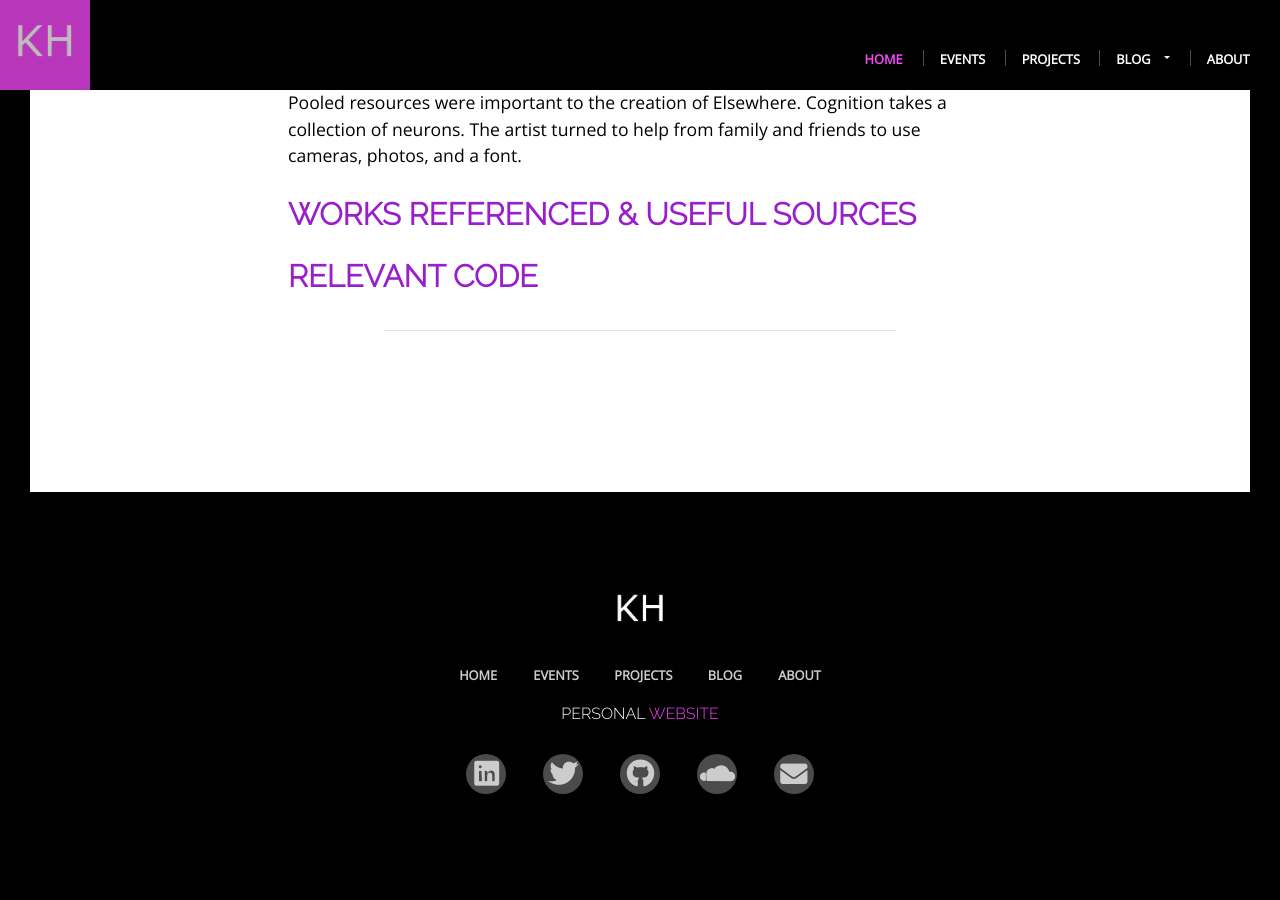
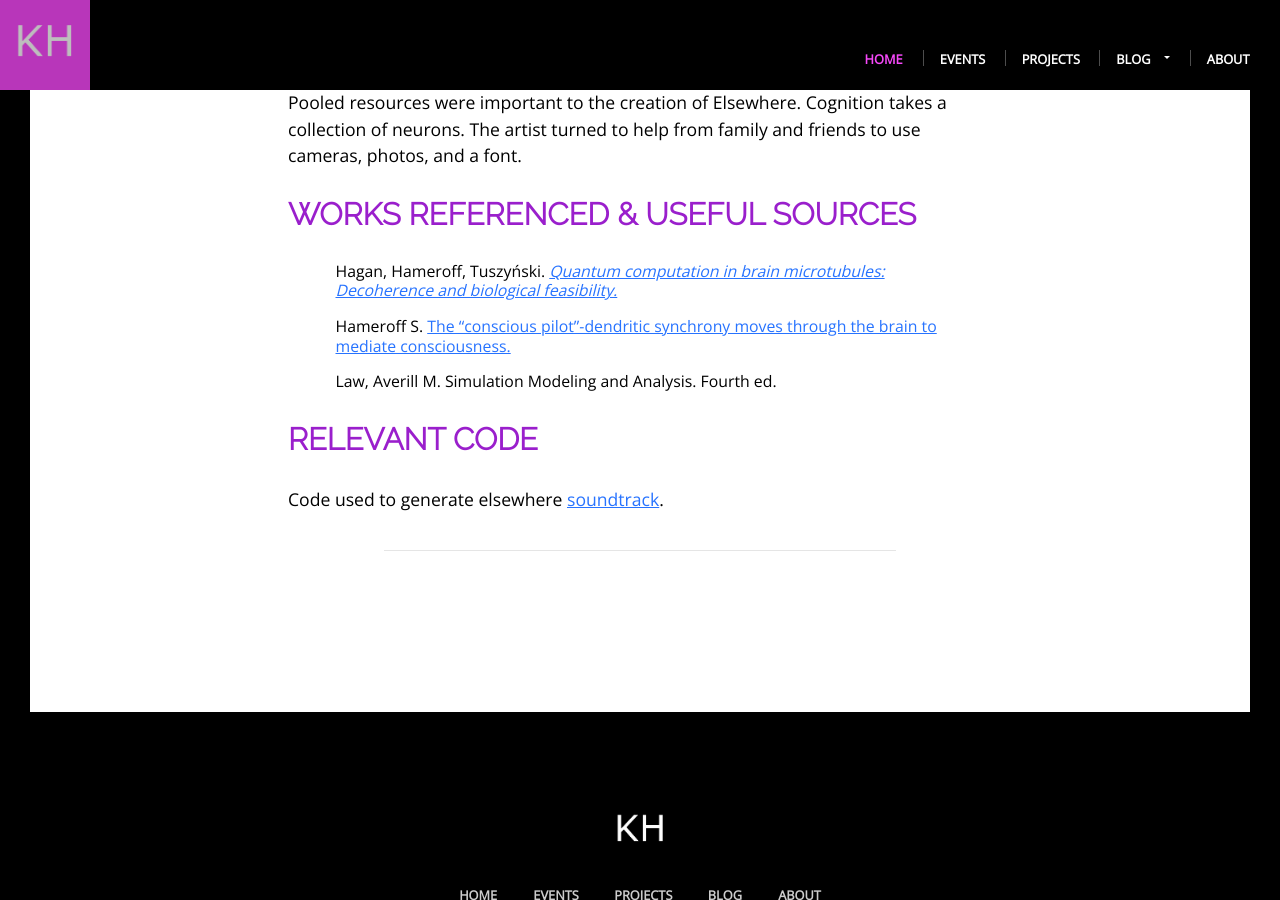
Before and after one commit to khoeger/khoeger.github.io, a Jekyll site: the page built from _posts/2020-07-29-elsewhere.md, in a window 1280 px wide and 900 px high, scrolled down 3031 px. Built offline with Jekyll 4.4.1, drawn with Linux system fonts in a browser that asks for light colours.

Commit message:
Updated details of elsewhere content source

```diff
--- a/_posts/2020-07-29-elsewhere.md
+++ b/_posts/2020-07-29-elsewhere.md
@@ -38,5 +38,13 @@ The tiny synthesized clarinet beeps, each 10 milliseconds long, were chosen beca
 Pooled resources were important to the creation of Elsewhere. Cognition takes a collection of neurons. The artist turned to help from family and friends to use cameras, photos, and a font.
 
 ## Works Referenced & Useful Sources
+- Hagan, Hameroff, Tuszyński.
+[*Quantum computation in brain microtubules: Decoherence and biological feasibility.*](https://link.aps.org/doi/10.1103/PhysRevE.65.061901)
+- Hameroff S. [The "conscious pilot"-dendritic synchrony moves through the brain to mediate consciousness.](10.1007/s10867-009-9148-x)
+- Law, Averill M. Simulation Modeling and Analysis. Fourth ed.
+
+
+
 
 ## Relevant Code
+Code used to generate elsewhere [soundtrack](https://github.com/khoeger/elsewhere).
--- a/_projects_list/elsewhere.markdown
+++ b/_projects_list/elsewhere.markdown
@@ -12,8 +12,11 @@ description: Elsewhere is a video exploration of thoughts, memory, being present
 published: true
 ---
 Elsewhere
+
 Video
+
 1 minute 15 seconds
+
 60 frames per second
 
 <iframe src="https://player.vimeo.com/video/414958176" width="640" height="360" frameborder="0" allow="autoplay; fullscreen" allowfullscreen></iframe>
```
